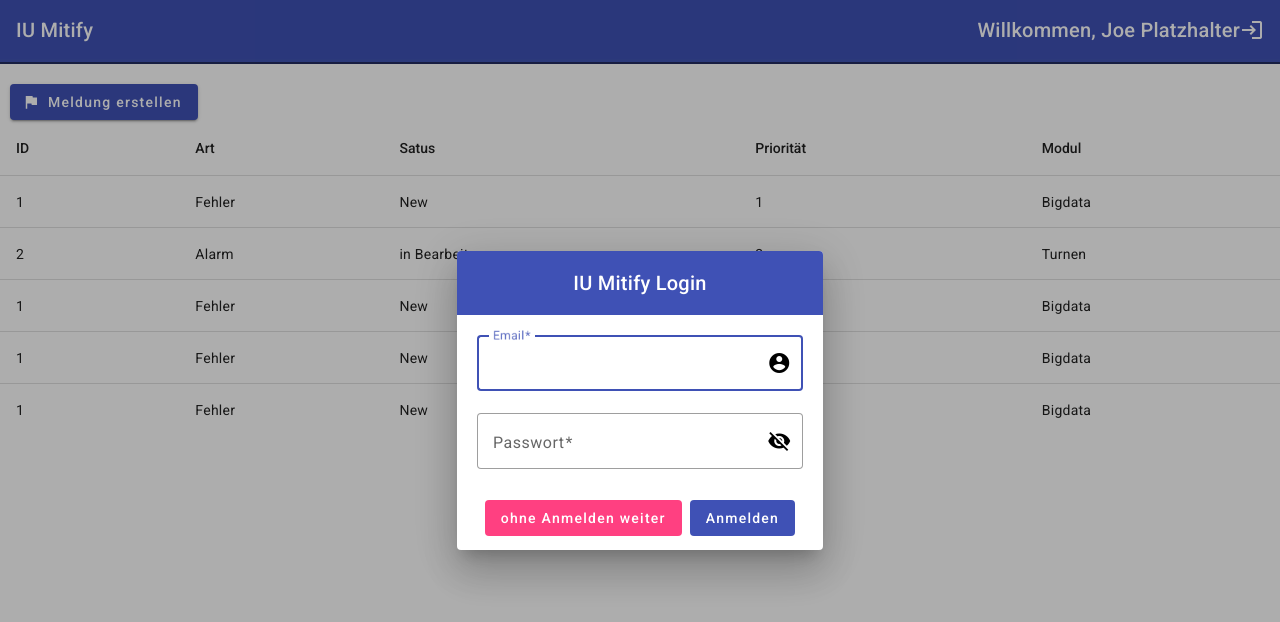
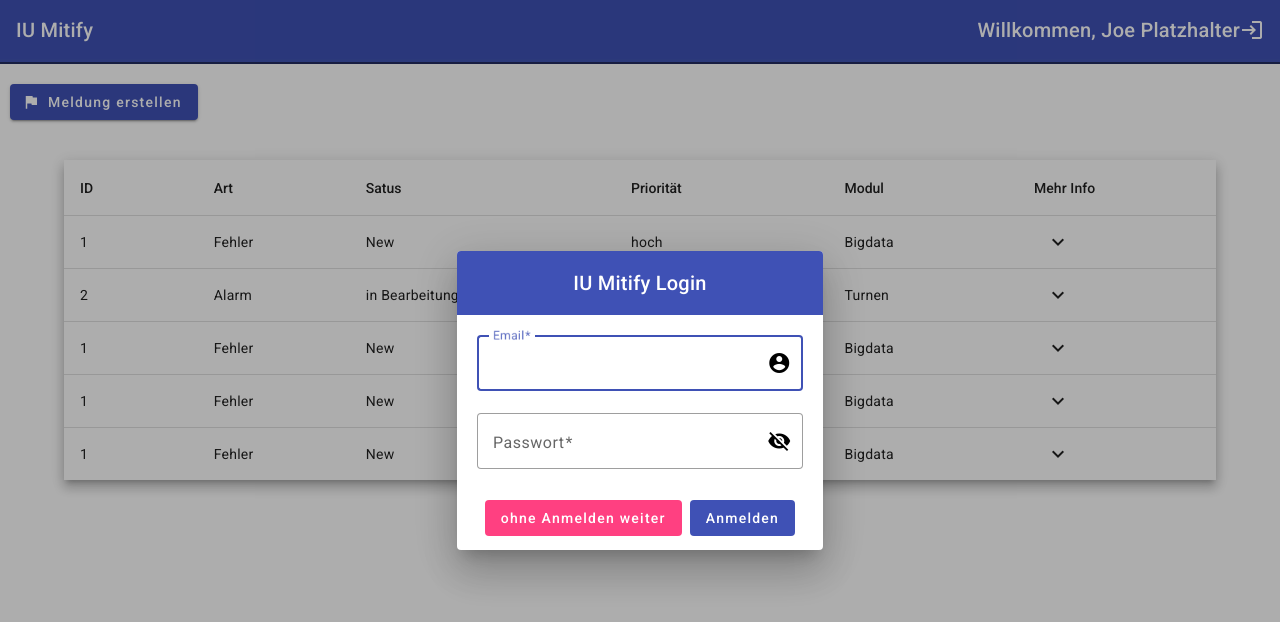
Before and after one commit to Xorcarrot/mitify, an Angular app: page /student in a window 1280 px wide. Shown: the top 622 px of the page. Built offline with nearby package versions, Linux system fonts and the light colour scheme.

Commit message:
added tableexpansion

```diff
--- a/src/app/dialog/classes/subClasses/reportSkript.ts
+++ b/src/app/dialog/classes/subClasses/reportSkript.ts
@@ -21,4 +21,8 @@ export class ReportSkript extends Report {
             this.illustrationNumber = illustrationNumber;       //wenn keine Abbildung angeben ist, wird hier eine 0 eingefügt
             this.tableNumber = tableNumber;                     //wenn keine Tabelle angegeben ist, wird hier eine 0 eingefügt
         }
+
+    getType(): number {
+        return 1;
+    }
 }
--- a/src/app/dialog/classes/subClasses/reportVideo.ts
+++ b/src/app/dialog/classes/subClasses/reportVideo.ts
@@ -21,4 +21,8 @@ export class ReportVideo extends Report {
             this.timestampEnd = timestampEnd;
             this.videoURL = videoUrl;
         }
+
+    getType(): number {
+        return 2;
+    }
 }
--- a/src/app/student-table/student-table.component.css
+++ b/src/app/student-table/student-table.component.css
@@ -0,0 +1,35 @@
+.tableContainer {
+    width: 90%;
+    margin-left: auto;
+    margin-right: auto;
+    margin-top: 40px;
+  }
+
+  tr.example-detail-row {
+    height: 0;
+  }
+
+  tr.example-element-row:not(.example-expanded-row):hover {
+    background: whitesmoke;
+  }
+
+  tr.example-element-row:not(.example-expanded-row):active {
+    background: #efefef;
+  }
+
+  .example-element-row td {
+    border-bottom-width: 0;
+  }
+
+  .example-element-detail {
+    overflow: hidden;
+    display: flex;
+  }
+
+  .example-element-description {
+    padding: 16px;
+  }
+
+  .example-element-description-attribution {
+    opacity: 0.5;
+  }
--- a/src/app/student-table/student-table.component.html
+++ b/src/app/student-table/student-table.component.html
@@ -1,4 +1,5 @@
-<table mat-table [dataSource]="dataSource" matSort (matSortChange)="announceSortChange($event)">
+<div class="tableContainer">
+<table mat-table multiTemplateDataRows [dataSource]="dataSource" matSort (matSortChange)="announceSortChange($event)" class="mat-elevation-z8">
 
   <!-- id Column -->
   <ng-container matColumnDef="id">
@@ -29,7 +30,7 @@
     <th mat-header-cell *matHeaderCellDef mat-sort-header sortActionDescription="Sort by priority">
       Priorität
     </th>
-    <td mat-cell *matCellDef="let element"> {{element.priority}} </td>
+    <td mat-cell *matCellDef="let element"> {{priorityString(element.priority)}} </td>
   </ng-container>
 
   <!-- module Column -->
@@ -40,6 +41,36 @@
     <td mat-cell *matCellDef="let element"> {{element.module}} </td>
   </ng-container>
 
-  <tr mat-header-row *matHeaderRowDef="displayedColumns"></tr>
-  <tr mat-row *matRowDef="let row; columns: displayedColumns;"></tr>
+  <!-- button to expand -->
+  <ng-container matColumnDef="expand">
+    <th mat-header-cell *matHeaderCellDef aria-label="row actions">Mehr Info</th>
+    <td mat-cell *matCellDef="let element">
+      <button mat-icon-button aria-label="expand row" (click)="(expandedElement = expandedElement === element ? null : element); $event.stopPropagation()">
+        <mat-icon *ngIf="expandedElement !== element">keyboard_arrow_down</mat-icon>
+        <mat-icon *ngIf="expandedElement === element">keyboard_arrow_up</mat-icon>
+      </button>
+    </td>
+  </ng-container>
+
+  <!-- row for expand-->
+  <ng-container matColumnDef="expandedDetail">
+    <td mat-cell *matCellDef="let element" [attr.colspan]="displayedColumnsWithExpand.length">
+
+      <div *ngIf="element.getType() == 1" class="example-element-detail"[@detailExpand]="element == expandedElement ? 'expanded' : 'collapsed'">
+        Ist ein Skript.
+      </div>
+
+      <div *ngIf="element.getType() == 2" class="example-element-detail"[@detailExpand]="element == expandedElement ? 'expanded' : 'collapsed'">
+        Ist ein Video.
+      </div>
+
+    </td>
+  </ng-container>
+
+  <tr mat-header-row *matHeaderRowDef="displayedColumnsWithExpand"></tr>
+  <tr mat-row *matRowDef="let element; columns: displayedColumnsWithExpand;" class="example-element-row" [class.example-expanded-row]="expandedElement === element"
+    (click)="expandedElement = expandedElement === element ? null : element">
+  </tr>
+  <tr mat-row *matRowDef="let row; columns: ['expandedDetail']" class="example-detail-row"></tr>
 </table>
+</div>
--- a/src/app/student-table/student-table.component.ts
+++ b/src/app/student-table/student-table.component.ts
@@ -4,11 +4,19 @@ import {AfterViewInit, Component, ViewChild} from '@angular/core';
 import {MatSort, Sort} from '@angular/material/sort';
 import {MatTableDataSource} from '@angular/material/table';
 import {LiveAnnouncer} from '@angular/cdk/a11y';
+import {animate, state, style, transition, trigger} from '@angular/animations';
 
 @Component({
   selector: 'app-student-table',
   templateUrl: './student-table.component.html',
-  styleUrls: ['./student-table.component.css']
+  styleUrls: ['./student-table.component.css'],
+  animations: [
+    trigger('detailExpand', [
+      state('collapsed', style({height: '0px', minHeight: '0'})),
+      state('expanded', style({height: '*'})),
+      transition('expanded <=> collapsed', animate('225ms cubic-bezier(0.4, 0.0, 0.2, 1)')),
+    ]),
+  ],
 })
 export class StudentTableComponent implements AfterViewInit {
 
@@ -16,6 +24,8 @@ export class StudentTableComponent implements AfterViewInit {
 
    displayedColumns: string[] = ['id', 'reportType', 'status', 'priority', 'module'];
    dataSource = new MatTableDataSource(this.reports);
+   displayedColumnsWithExpand = [...this.displayedColumns, 'expand'];
+   expandedElement!: Report | null;
 
    @ViewChild(MatSort) sort!: MatSort;
 
@@ -28,10 +38,6 @@ export class StudentTableComponent implements AfterViewInit {
   }
 
   announceSortChange(sortState: Sort) {
-    // This example uses English messages. If your application supports
-    // multiple language, you would internationalize these strings.
-    // Furthermore, you can customize the message to add additional
-    // details about the values being sorted.
     if (sortState.direction) {
       this._liveAnnouncer.announce(`Sorted ${sortState.direction}ending`);
     } else {
@@ -39,4 +45,19 @@ export class StudentTableComponent implements AfterViewInit {
     }
   }
 
+  priorityString(prio: number): string {
+    switch(prio) {
+      case 1: {
+        return 'hoch';
+      }
+      case 2: {
+        return 'normal';
+      }
+      case 3: {
+        return 'nieder';
+      }
+    }
+    return 'ERROR';
+  }
+
 }
```
